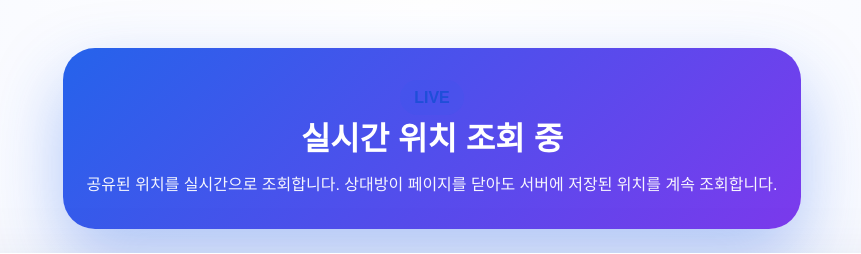
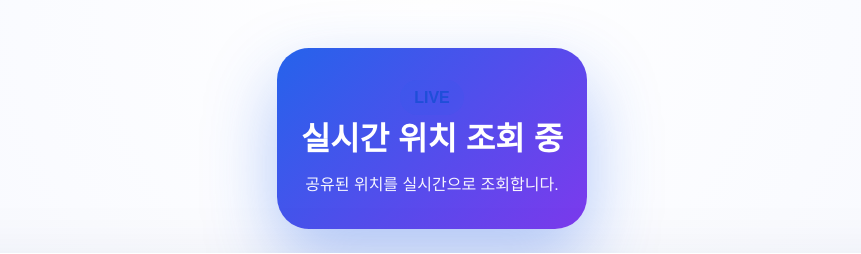
Before and after one commit to sky17892/locshare, a Flask app: template templates/track.html in a window 1280 px wide. Shown: the top 254 px of the page, without its empty margins (208-1069 px from the left). Run offline with Flask 3, Linux system fonts and the light colour scheme; the template is opened without the code that fills it, so the values that code supplies are empty; grey boxes labelled with a size stand in for pictures from a placeholder-image service; some libraries are stand-ins or nearby versions.

Commit message:
Update track.html

```diff
--- a/templates/track.html
+++ b/templates/track.html
@@ -10,7 +10,7 @@
     <header class="banner banner--accent">
       <p class="badge">LIVE</p>
       <h1>실시간 위치 조회 중</h1>
-      <p>공유된 위치를 실시간으로 조회합니다. 상대방이 페이지를 닫아도 서버에 저장된 위치를 계속 조회합니다.</p>
+      <p>공유된 위치를 실시간으로 조회합니다.</p>
     </header>
 
     <main class="card card--mobile">
```
